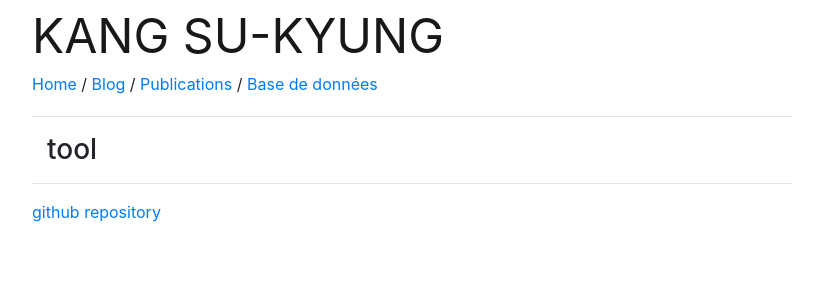
After one commit to kangsudal/legendary-enigma, a Django app: page /tool/ in a window 1280 px wide. The commit adds this page. Shown: the top 300 px of the page, without its empty margins (228-1051 px from the left). Run offline with Django 3.2, Linux system fonts and the light colour scheme; some libraries are stand-ins or nearby versions.

Commit message:
ãMake clear url pattern.

```diff
--- a/blog/templates/blog/base.html
+++ b/blog/templates/blog/base.html
@@ -26,7 +26,7 @@
                 <a href="{% url 'home' %}">Home</a> /
                 <a href="{% url 'post_list' %}">Blog</a> /
                 <a href="">Publications</a> /
-                <a href="">Base de données</a>
+                <a href="{% url 'tool' %}">Base de données</a>
             </nav>
         </header>
         <hr>
--- /dev/null
+++ b/blog/templates/blog/tool.html
@@ -0,0 +1,10 @@
+{% extends 'blog/base.html' %}
+
+                    {% block content %}
+                    <section>
+                    		<h3>tool</h3>
+
+
+                    	</div>
+                    </section>
+                    {% endblock %}
--- a/blog/urls.py
+++ b/blog/urls.py
@@ -2,8 +2,10 @@ from django.urls import path
 from . import views
 
 urlpatterns = [
-    path('', views.post_list, name='post_list'),
+    path('', views.home, name='home'),
+    path('post/list/', views.post_list, name='post_list'),
+    path('post/new/', views.post_new, name='post_new'),
     path('post/<int:pk>/', views.post_detail, name='post_detail'),
-    path('post/new/', views.post_new, name='post_new'),
     path('post/<int:pk>/edit/', views.post_edit, name='post_edit'),
+    path('tool/', views.tool, name='tool'),
 ]
--- a/blog/views.py
+++ b/blog/views.py
@@ -49,3 +49,7 @@ def post_edit(request, pk):
     else:
         form = PostForm(instance=post)
     return render(request, 'blog/post_edit.html', {'form': form})
+
+
+def tool(request):
+    return render(request, 'blog/tool.html',{})
--- a/mysite/urls.py
+++ b/mysite/urls.py
@@ -15,10 +15,8 @@ Including another URLconf
 """
 from django.contrib import admin
 from django.urls import path, include
-from blog import views
+
 urlpatterns = [
     path('admin/', admin.site.urls),
-    path('blog/', include('blog.urls')),
-    #path('', include('blog.urls')),
-    path('', views.home, name='home'),
+    path('', include('blog.urls')),
 ]
```
